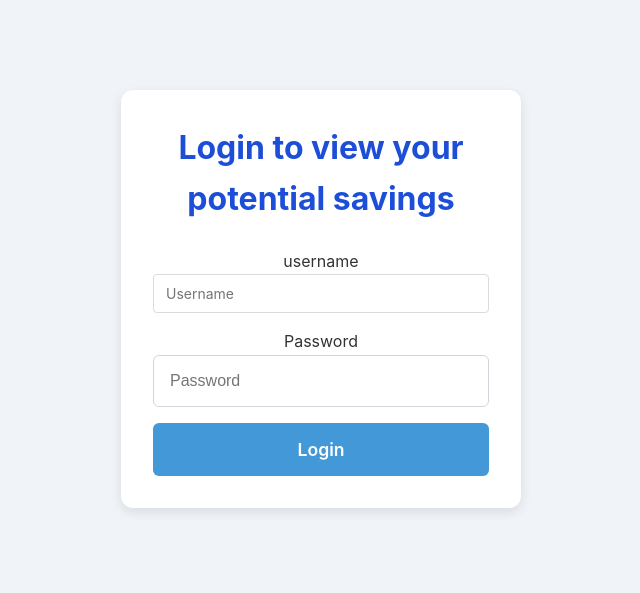
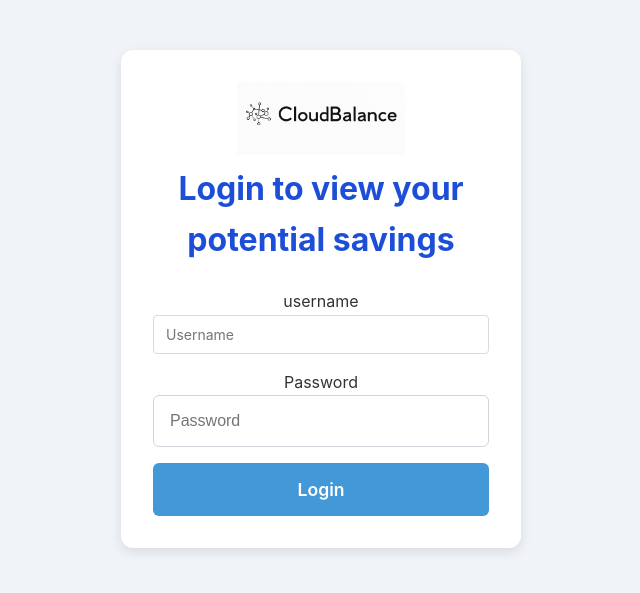
Before and after one commit to DivyanshGoyal05/Cloudbalance_Frontend, a React (Vite) app: page / in a window 1280 px wide. Shown: the part 133-726 px from the top of the page, without its empty margins (319-959 px from the left). Built offline with nearby package versions, Linux system fonts and the light colour scheme; what fusioncharts would draw is missing.

Commit message:
using forward slash

```diff
--- a/src/Pages/LoginPage.jsx
+++ b/src/Pages/LoginPage.jsx
@@ -46,12 +46,12 @@ const LoginPage = () => {
   return (
     <div className="login-container">
       <div className="login-card">
-        {/* <div className="Logo">
+        <div className="Logo">
           <img
-            src="public\assets\Images\image.png"
+            src="assets/Images/image.png"
             alt="CloudBalance Logo"
           />
-        </div> */}
+        </div>
         <h2>Login to view your potential savings</h2>
         <form onSubmit={handleLogin}>
           <label htmlFor="">username</label>
```
